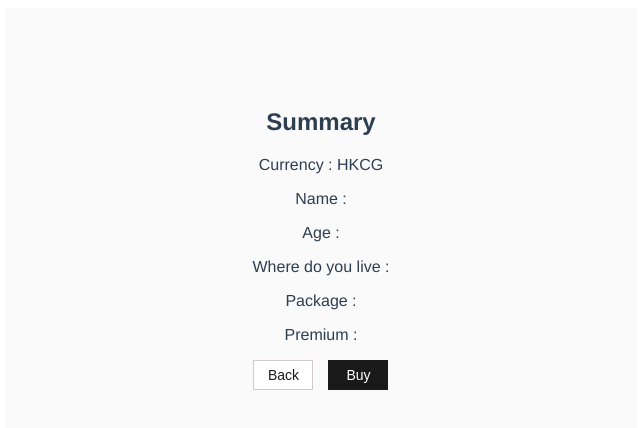
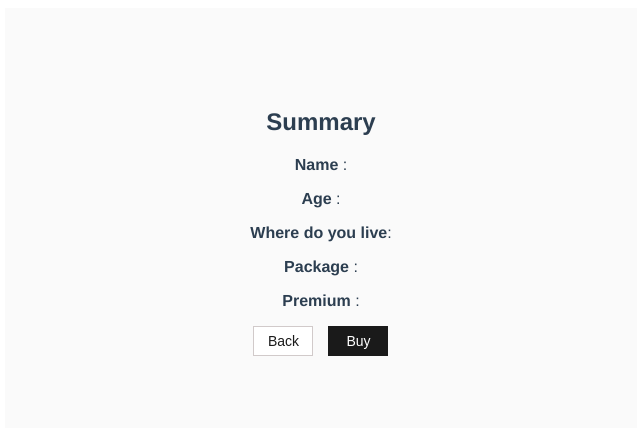
Before and after one commit to nomiswilsk3/FormWizard, a Vue app: page /summary in a window 1280 px wide. Shown: the top 428 px of the page, without its empty margins (319-959 px from the left). Built offline with nearby package versions, Linux system fonts and the light colour scheme.

Commit message:
Implements premium calculation and passes all the info to the summary component

```diff
--- a/src/components/CButton.vue
+++ b/src/components/CButton.vue
@@ -12,7 +12,11 @@
 
 <template>
   <div>
-    <button :class="(props.cssClass)? props.cssClass: 'btn-black-bg'" @click="(e) => emit('click',e)">{{props.displayText}}</button>
+    <button
+      :class="(props.cssClass)? props.cssClass: 'btn-black-bg'"
+      @click="(e) => emit('click',e)">
+      {{props.displayText}}
+    </button>
   </div>
 </template>
 
--- a/src/components/CButtonWide.vue
+++ b/src/components/CButtonWide.vue
@@ -12,7 +12,10 @@
 
 <template>
   <div>
-    <button :class="(props.cssClass)? props.cssClass: 'btn-black-bg'" @click="(e) => emit('click',e)">{{props.displayText}}</button>
+    <button
+      :class="(props.cssClass)? props.cssClass: 'btn-black-bg'"
+      @click="(e) => emit('click',e)">{{props.displayText}}
+    </button>
   </div>
 </template>
 
--- a/src/components/CInputField.vue
+++ b/src/components/CInputField.vue
@@ -37,7 +37,7 @@
   input{
     height:25px;
     border:0px;
-    width: 100%;
+    width: 95%;
     border:  1px solid rgb(209, 202, 202);
     margin-bottom:10px
   }
--- a/src/components/CRadioField.vue
+++ b/src/components/CRadioField.vue
@@ -2,12 +2,14 @@
   import { ref } from 'vue';
     interface Package {
         id:string,
-        name:string
+        name:string,
+        selected:boolean
     }
 
   interface Props {
     label: string,
-    option_values: Package []
+    option_values: Package [],
+    callBack:(arg1: number) => number
   }
 
   const props = defineProps<Props>()
@@ -18,8 +20,19 @@
 </script>
 
 <template>
-<label class="container" v-for="prop in props.option_values" :key="prop.id"> {{prop.name}}
-  <input type="radio" :id="prop.id" :value="prop.id" v-model="picked" v-on:change="(e) => emit('change',picked)">
+  <label
+    class="container"
+    v-for="prop in props.option_values"
+    :key="prop.id"> {{prop.name}}
+    <template v-if="prop.id !=1">({{props.callBack(prop.id)}}) </template>
+
+    <input
+      type="radio"
+      :checked="prop.selected"
+      :id="prop.id"
+      :value="prop.id"
+      v-model="picked"
+      v-on:change="(e) => emit('change',picked)">
   <span class="checkmark"></span>
 </label>
 </template>
--- /dev/null
+++ b/src/components/CSelectField.vue
@@ -0,0 +1,54 @@
+<script setup lang="ts">
+  import { ref } from 'vue';
+
+  interface Country {
+        code:string,
+        name:string
+    }
+
+  interface Props {
+    label: string,
+    option_values: Country []
+  }
+
+  const props = defineProps<Props>()
+  const emit = defineEmits(['change'])
+
+  let inputValue = ref<String | null>()
+
+  let selectedCountryInfo = () =>{
+
+    emit('change',inputValue)
+  }
+
+</script>
+
+<template>
+  <div>
+    <label>{{props.label}}</label>
+    <select v-model="inputValue"
+      @change="(e) => selectedCountryInfo()"
+    >
+      <option
+        v-for="prop, in props.option_values"
+        :key="prop.code"
+        :value="prop.code">{{prop.name}}
+      </option>
+    </select>
+  </div>
+</template>
+
+<style scoped>
+  label {
+    text-align: left !important;
+    float: left;
+  }
+  select{
+    height:30px;
+    border:0px;
+    width: 100%;
+    border:  1px solid rgb(209, 202, 202);
+    margin-bottom:10px;
+    background-color: #ffffff;
+  }
+</style>
--- a/src/store/clientorder.ts
+++ b/src/store/clientorder.ts
@@ -3,9 +3,10 @@ import { ref,computed } from 'vue';
   interface Order {
     name: string,
     age: number,
-    location: string,
+    clientCountry: string,
+    clientCountryCode: string,
     package: string,
-    premium:string
+    premium:number
   }
 
   const clientOrder = ref<Order>()
--- a/src/views/AboutView.vue
+++ b/src/views/AboutView.vue
@@ -6,22 +6,38 @@
         <h2>Tell us about yourself</h2>
         <div class="container" >
 
-            <CInput label="Name" @input="(val) => state.clientName = val" />
+            <CInput
+              label="Name"
+              @input="(val) => state.clientName = val" />
 
-            <CInput label="Age" input_type="number" @input="(val) => state.clientAge = val" />
+            <CInput
+              label="Age"
+              input_type="number"
+              @input="(val) => state.clientAge = val" />
 
-            <CInput label="Where do you live" @input="(val) => state.clientLocation = val" />
+            <CSelectField
+              label="Where do you live"
+              :option_values ="countries"
+              @input="(val) => state.clientCountryCode = val.target.value" />
 
             <CRadioField label="Select Package"
               :option_values ="packages"
-              @change="(val:string) => state.selectedPackage = val" />
+              :callBack = "func_morePremium"
+              @change="(val) => {state.selectedPackage = val}" />
         </div>
-        <h4>Your Premium is : 500HKD</h4>
+        <h4>Your Premium is : {{calculatePremium}}</h4>
 
         <div class="btn-wrapper container">
-            <CButton class="first-btn" @click="() => {routeBack()}" cssClass="btn-white-bg" displayText="Back" />
+            <CButton
+              class="first-btn"
+              @click="() => {routeBack()}"
+              cssClass="btn-white-bg"
+              displayText="Back" />
 
-            <CButton class="second-btn" displayText="Next" @click="() =>{recordClientOrder()}" />
+            <CButton
+              class="second-btn"
+              displayText="Next"
+              @click="() =>{recordClientOrder()}" />
         </div>
       </div>
       <div class="side-column"></div>
@@ -34,6 +50,7 @@
   import CButton from '@/components/CButton.vue'
   import CInput from '@/components/CInputField.vue'
   import CRadioField from '@/components/CRadioField.vue'
+  import CSelectField from '@/components/CSelectField.vue'
   import { useRouter } from 'vue-router'
 
   import useClientOrder  from '@/store/clientorder'
@@ -43,21 +60,30 @@
     components: {
       CButton,
       CInput,
-      CRadioField
+      CRadioField,
+      CSelectField
     },
     setup() {
       const router = useRouter()
-      const state = reactive <{clientName:string;clientAge:number,clientLocation:string,selectedPackage:string}>({
+      const state = reactive <{clientName:string;clientAge:number,clientCountry:string,clientCountryCode:string,selectedPackage:string, finalPremium: number}>({
         clientName:"",
         clientAge:0,
-        clientLocation:"",
-        selectedPackage:""
+        clientCountry:"",
+        clientCountryCode:"",
+        selectedPackage:"",
+        finalPremium:0
       })
 
       let packages = [
-        {id:'1',name:'Standard'},
-        {id:'2',name:'Sale'},
-        {id:'3',name:'Super Sale'}
+        {id:1,name:'Standard',selected:true,extraPercentagePremium:0},
+        {id:2,name:'Sale',selected:false,extraPercentagePremium:50},
+        {id:3,name:'Super Sale',selected:false,extraPercentagePremium:75}
+      ]
+
+      let countries = [
+        {code:'HKD',name:'Hong Kong',rate:1},
+        {code:'USD',name:'USA',rate:2},
+        {code:'AUD',name:'Austraria',rate:3}
       ]
 
     const {clientOrder,setClientOrder} = useClientOrder()
@@ -67,12 +93,16 @@
       }
 
       function recordClientOrder(): void{
+        let countrySelected = countries.find((item) => item.code == state.clientCountryCode)
+        let selectedPackageInfo = packages.find((item) => item.id == parseInt(state.selectedPackage))
+
         setClientOrder({
           age: state.clientAge,
-          location: state.clientLocation,
-          package: state.selectedPackage,
-          premium:"",
-          name: state.clientName,
+          clientCountry: (countrySelected)? countrySelected.name :'',
+          package: (selectedPackageInfo)? selectedPackageInfo.name : '',
+          clientCountryCode: state.clientCountryCode,
+          premium:state.finalPremium,
+          name: state.clientName
         })
 
         // Go to summary view
@@ -81,12 +111,42 @@
         })
       }
 
+      const  calculatePremium =computed(() =>{
+        let countrySelected = countries.find((item) => item.code == state.clientCountryCode)
+        let rate:number = (countrySelected)? countrySelected.rate : 1
+
+        let selectedPackageInfo = packages.find((item) => item.id == parseInt(state.selectedPackage))
+        let percentageMore:number = (selectedPackageInfo)? selectedPackageInfo.extraPercentagePremium : 0
+
+        let standardPremium = state.clientAge * 10 * rate
+        if(percentageMore >0){
+          standardPremium =  standardPremium + ((percentageMore/100)*standardPremium)
+        }
+        state.finalPremium = standardPremium
+
+        return standardPremium
+      })
+
+      const  func_morePremium =(id:number):any =>{
+        let checkedPackage = packages.find((item) => item.id == id)
+        let percentageMore:number = (checkedPackage)? checkedPackage.extraPercentagePremium : 0
+
+        if(percentageMore <=0){
+          return ''
+        }else{
+          return `+${((percentageMore/100)*state.finalPremium)} ${state.clientCountryCode} , ${percentageMore}%`
+        }
+      }
+
       return {
         state,
         routeBack,
         order: computed(() => clientOrder.value),
         recordClientOrder,
-        packages
+        packages,
+        countries,
+        calculatePremium,
+        func_morePremium
       }
     }
   })
--- a/src/views/SummaryView.vue
+++ b/src/views/SummaryView.vue
@@ -4,12 +4,11 @@
       <div class="side-column"></div>
       <div class="middle-column">
         <h2>Summary</h2>
-        <p><label>Currency</label> : <label>HKCG</label></p>
-        <p><label>Name</label> : <label v-if="order">{{order.name}}</label></p>
-        <p><label>Age</label> : <label v-if="order">{{order.age}}</label></p>
-        <p><label>Where do you live</label> : <label v-if="order">{{order.location}}</label></p>
-        <p><label>Package</label> : <label v-if="order">{{order.package}}</label></p>
-        <p><label>Premium</label> : <label v-if="order">{{order.premium}}</label></p>
+        <p><b><label>Name</label></b> : <label v-if="order">{{order.name}}</label></p>
+        <p><b><label>Age</label></b> : <label v-if="order">{{order.age}}</label></p>
+        <p><b><label>Where do you live</label> </b>: <label v-if="order">{{order.clientCountry}}</label></p>
+        <p><b><label>Package</label></b> : <label v-if="order">{{order.package}}</label></p>
+        <p><b><label>Premium</label></b> : <label v-if="order">{{order.premium}}{{order.clientCountryCode}}</label></p>
         <div class="btn-wrapper">
             <CButton class="first-btn" @click="() => {routeBack()}" cssClass="btn-white-bg" displayText="Back" />
 
@@ -34,18 +33,13 @@
     },
     setup() {
       const router = useRouter()
-      const state = reactive <{clientName:string;clientAge:number,clientLocation:string,selectedPackage:string}>({
+      const state = reactive <{clientName:string;clientAge:number,clientCountry:string,clientCountryCode:string,selectedPackage:string}>({
         clientName:"",
         clientAge:0,
-        clientLocation:"",
+        clientCountry:"",
+        clientCountryCode:"",
         selectedPackage:""
       })
-
-      let packages = [
-        {id:'1',name:'Standard'},
-        {id:'2',name:'Sale'},
-        {id:'3',name:'Super Sale'}
-      ]
 
     const {clientOrder} = useClientOrder()
 
```
